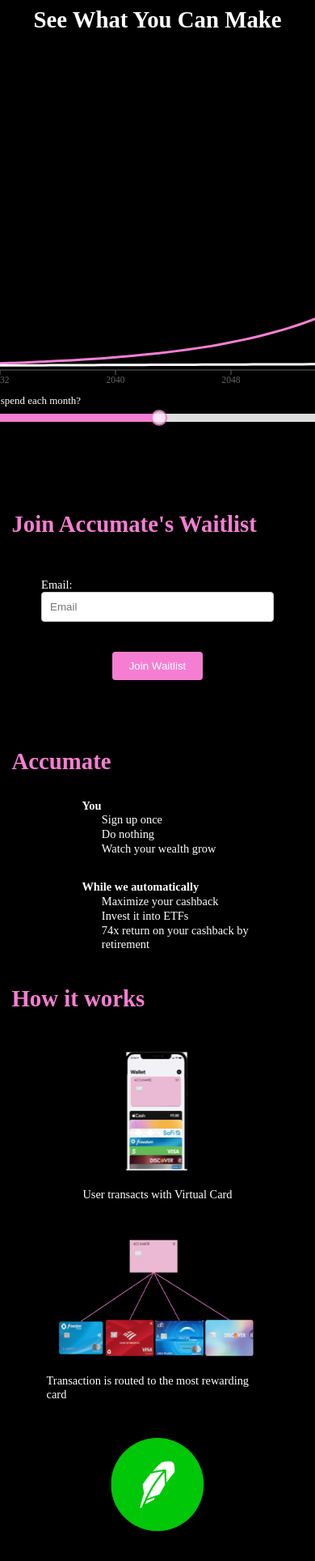
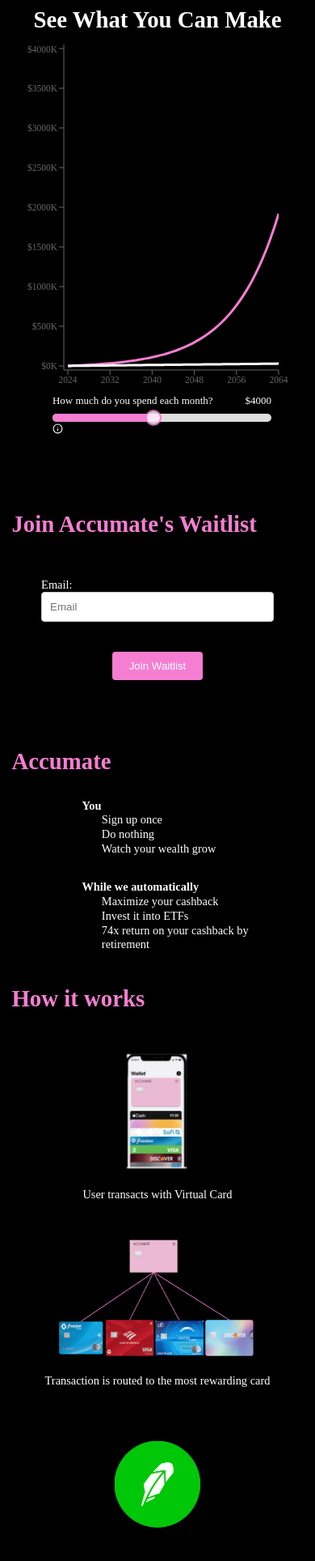
Before and after one commit to dnevinrichards01/accumate_frontend, a React (Vite) app: page / in a window 390 px wide. Shown: the part 54-1982 px from the top of the page at 81% size. Built offline with nearby package versions, Linux system fonts and the light colour scheme.

Commit message:
made max-width of graph 100vh to fix for mobile

```diff
--- a/src/styles/HomePreLaunch.css
+++ b/src/styles/HomePreLaunch.css
@@ -275,28 +275,28 @@
         .rechart {
             height: calc(100 * var(--vh));
             width: calc(100 * var(--vh));
-            max-width: 100vh;
+            max-width: 100vw;
         }
     }
     @media only screen and (max-width: 1000px) and (orientation: landscape) {
         .rechart {
             height: calc(80 * var(--vh));
             width: calc(100 * var(--vh));
-            max-width: 100vh;
+            max-width: 100vw;
         }
     }
     @media only screen and (max-width: 900px) and (orientation: landscape) {
         .rechart {
             height: calc(70 * var(--vh));
             width: calc(105 * var(--vh));
-            max-width: 100vh;
+            max-width: 100vw;
         }
     }
     @media only screen and (max-width: 500px) {
         .rechart {
             height: calc(70 * var(--vh));
             width: calc(110 * var(--vh));
-            max-width: 100vh;
+            max-width: 100vw;
         }
     }
 
@@ -397,7 +397,7 @@
     display: flex;
     justify-content: space-around;
     height: 15rem;
-    padding: 0 3rem;
+    padding: 0 2rem;
     flex-wrap: wrap;
 }
 @media only screen and (max-width: 1500px) {
@@ -422,7 +422,7 @@
     }
 
     .three-cols img {
-        height: 90%;
+        height: 87%;
         width: auto;
         max-width: 100%;
     }
@@ -433,7 +433,7 @@
         }
 
         .three-cols img.small {
-            height: 70%;
+            height: 65%;
         }
 
     .three-cols p {
```
